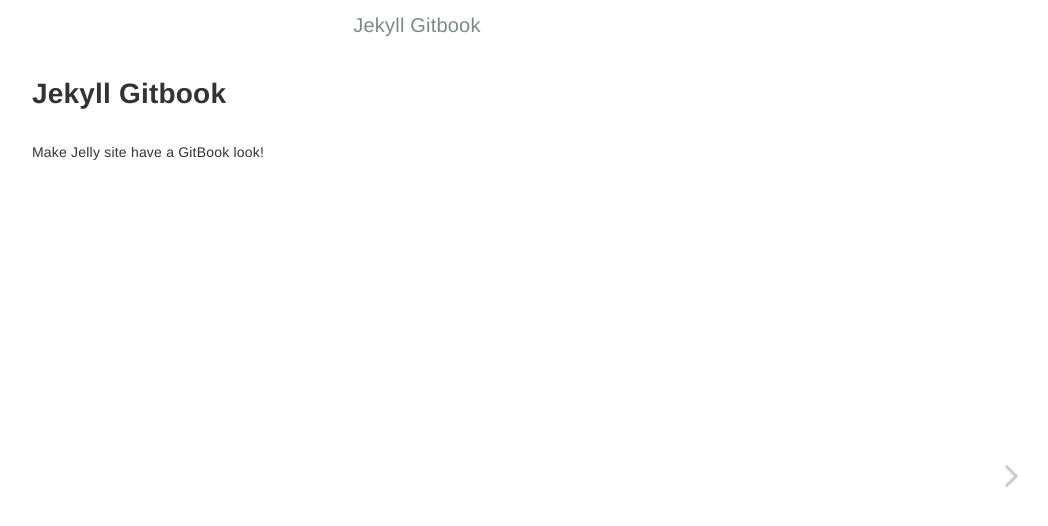
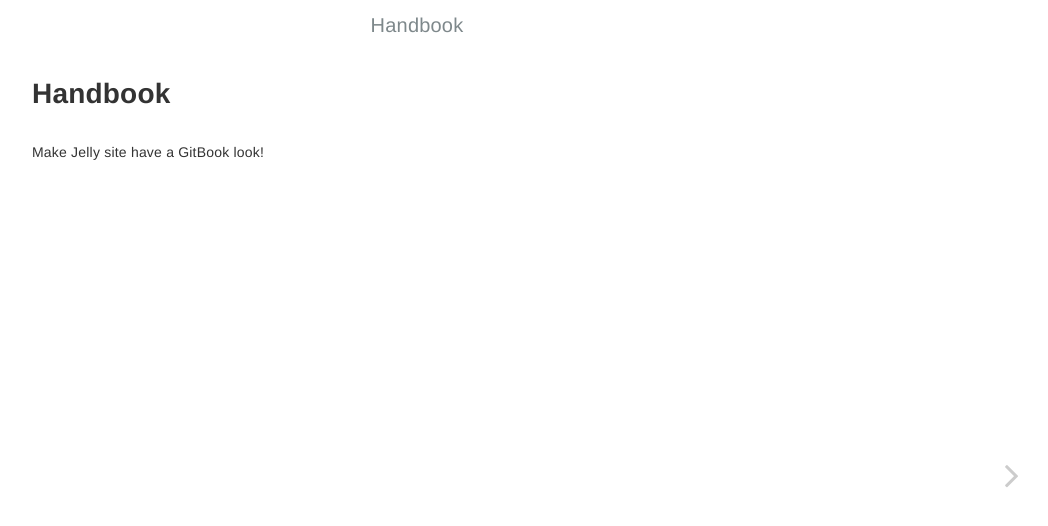
Before and after one commit to data-journalism/data-journalism.github.io, a Jekyll site: the page built from index.md, in a window 1280 px wide. Shown: the top 526 px of the page, without its empty margins (223-1271 px from the left). Built offline with Jekyll 4.4.1, drawn with Linux system fonts in a browser that asks for light colours.

Commit message:
Update _config.yml

```diff
--- a/_config.yml
+++ b/_config.yml
@@ -1,15 +1,15 @@
 # Configurations
-title:            Jekyll Gitbook
-longtitle:        Jekyll Gitbook
-author:           HE Tao
-email:            sighingnow@gmail.com
+title:            Handbook
+longtitle:        The Handbook of Computational Journalism
+author:           Cheng-Jun Wang
+email:            wangchj04@126.com
 description: >
   Build Jekyll site with the GitBook style.
 
 version:          1.0
 gitbook_version:  3.2.3
 
-url:              'https://sighingnow.github.io'
+url:              'https://data-journalism.github.io'
 baseurl:          '/jekyll-gitbook'
 rss:              RSS
 
```
